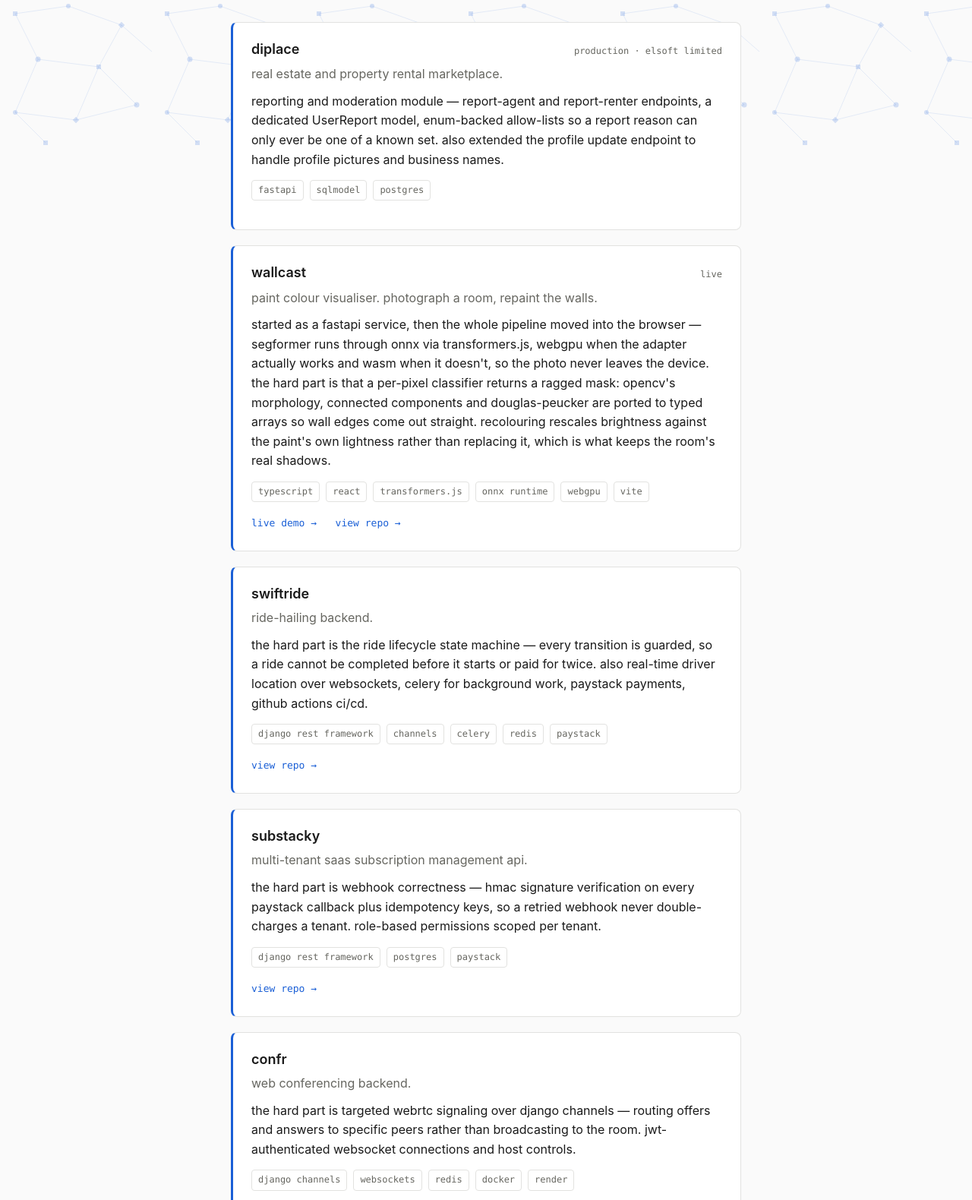
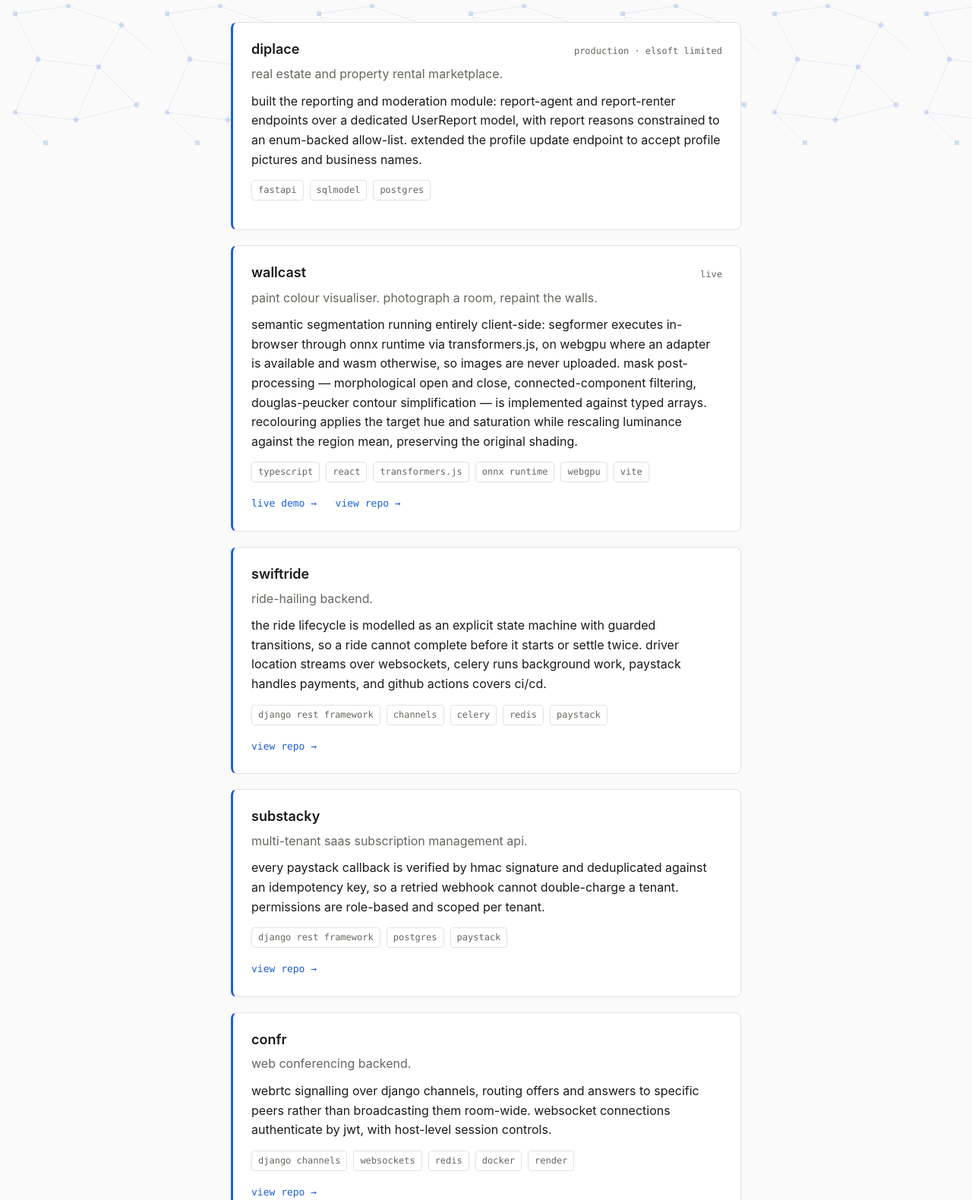
Before and after one commit to Almondsf/oluwafemi-oloyede, a plain HTML site: page index.html in a window 1280 px wide. Shown: the part 602-2182 px from the top of the page at 76% size. Drawn offline with Linux system fonts and the light colour scheme.

Commit message:
Rewrite project descriptions
Every card opened with the same "the hard part is" construction and read
as narrative. Each description now leads differently and states what was
built in concrete terms.

Co-Authored-By: Claude Opus 5 <noreply@anthropic.com>

```diff
--- a/index.html
+++ b/index.html
@@ -90,10 +90,10 @@
           <span class="tag-live">production · elsoft limited</span>
         </div>
         <p class="what">real estate and property rental marketplace.</p>
-        <p>reporting and moderation module — report-agent and report-renter
-        endpoints, a dedicated UserReport model, enum-backed allow-lists so a
-        report reason can only ever be one of a known set. also extended the
-        profile update endpoint to handle profile pictures and business names.</p>
+        <p>built the reporting and moderation module: report-agent and
+        report-renter endpoints over a dedicated UserReport model, with report
+        reasons constrained to an enum-backed allow-list. extended the profile
+        update endpoint to accept profile pictures and business names.</p>
         <ul class="stack">
           <li>fastapi</li><li>sqlmodel</li><li>postgres</li>
         </ul>
@@ -105,14 +105,14 @@
           <span class="tag-live">live</span>
         </div>
         <p class="what">paint colour visualiser. photograph a room, repaint the walls.</p>
-        <p>started as a fastapi service, then the whole pipeline moved into the
-        browser — segformer runs through onnx via transformers.js, webgpu when the
-        adapter actually works and wasm when it doesn't, so the photo never leaves
-        the device. the hard part is that a per-pixel classifier returns a ragged
-        mask: opencv's morphology, connected components and douglas-peucker are
-        ported to typed arrays so wall edges come out straight. recolouring
-        rescales brightness against the paint's own lightness rather than
-        replacing it, which is what keeps the room's real shadows.</p>
+        <p>semantic segmentation running entirely client-side: segformer executes
+        in-browser through onnx runtime via transformers.js, on webgpu where an
+        adapter is available and wasm otherwise, so images are never uploaded.
+        mask post-processing — morphological open and close, connected-component
+        filtering, douglas-peucker contour simplification — is implemented against
+        typed arrays. recolouring applies the target hue and saturation while
+        rescaling luminance against the region mean, preserving the original
+        shading.</p>
         <ul class="stack">
           <li>typescript</li><li>react</li><li>transformers.js</li><li>onnx runtime</li><li>webgpu</li><li>vite</li>
         </ul>
@@ -125,10 +125,10 @@
           <h3>swiftride</h3>
         </div>
         <p class="what">ride-hailing backend.</p>
-        <p>the hard part is the ride lifecycle state machine — every transition
-        is guarded, so a ride cannot be completed before it starts or paid for
-        twice. also real-time driver location over websockets, celery for
-        background work, paystack payments, github actions ci/cd.</p>
+        <p>the ride lifecycle is modelled as an explicit state machine with
+        guarded transitions, so a ride cannot complete before it starts or settle
+        twice. driver location streams over websockets, celery runs background
+        work, paystack handles payments, and github actions covers ci/cd.</p>
         <ul class="stack">
           <li>django rest framework</li><li>channels</li><li>celery</li><li>redis</li><li>paystack</li>
         </ul>
@@ -140,9 +140,9 @@
           <h3>substacky</h3>
         </div>
         <p class="what">multi-tenant saas subscription management api.</p>
-        <p>the hard part is webhook correctness — hmac signature verification
-        on every paystack callback plus idempotency keys, so a retried webhook
-        never double-charges a tenant. role-based permissions scoped per tenant.</p>
+        <p>every paystack callback is verified by hmac signature and deduplicated
+        against an idempotency key, so a retried webhook cannot double-charge a
+        tenant. permissions are role-based and scoped per tenant.</p>
         <ul class="stack">
           <li>django rest framework</li><li>postgres</li><li>paystack</li>
         </ul>
@@ -154,9 +154,9 @@
           <h3>confr</h3>
         </div>
         <p class="what">web conferencing backend.</p>
-        <p>the hard part is targeted webrtc signaling over django channels —
-        routing offers and answers to specific peers rather than broadcasting
-        to the room. jwt-authenticated websocket connections and host controls.</p>
+        <p>webrtc signalling over django channels, routing offers and answers to
+        specific peers rather than broadcasting them room-wide. websocket
+        connections authenticate by jwt, with host-level session controls.</p>
         <ul class="stack">
           <li>django channels</li><li>websockets</li><li>redis</li><li>docker</li><li>render</li>
         </ul>
```
